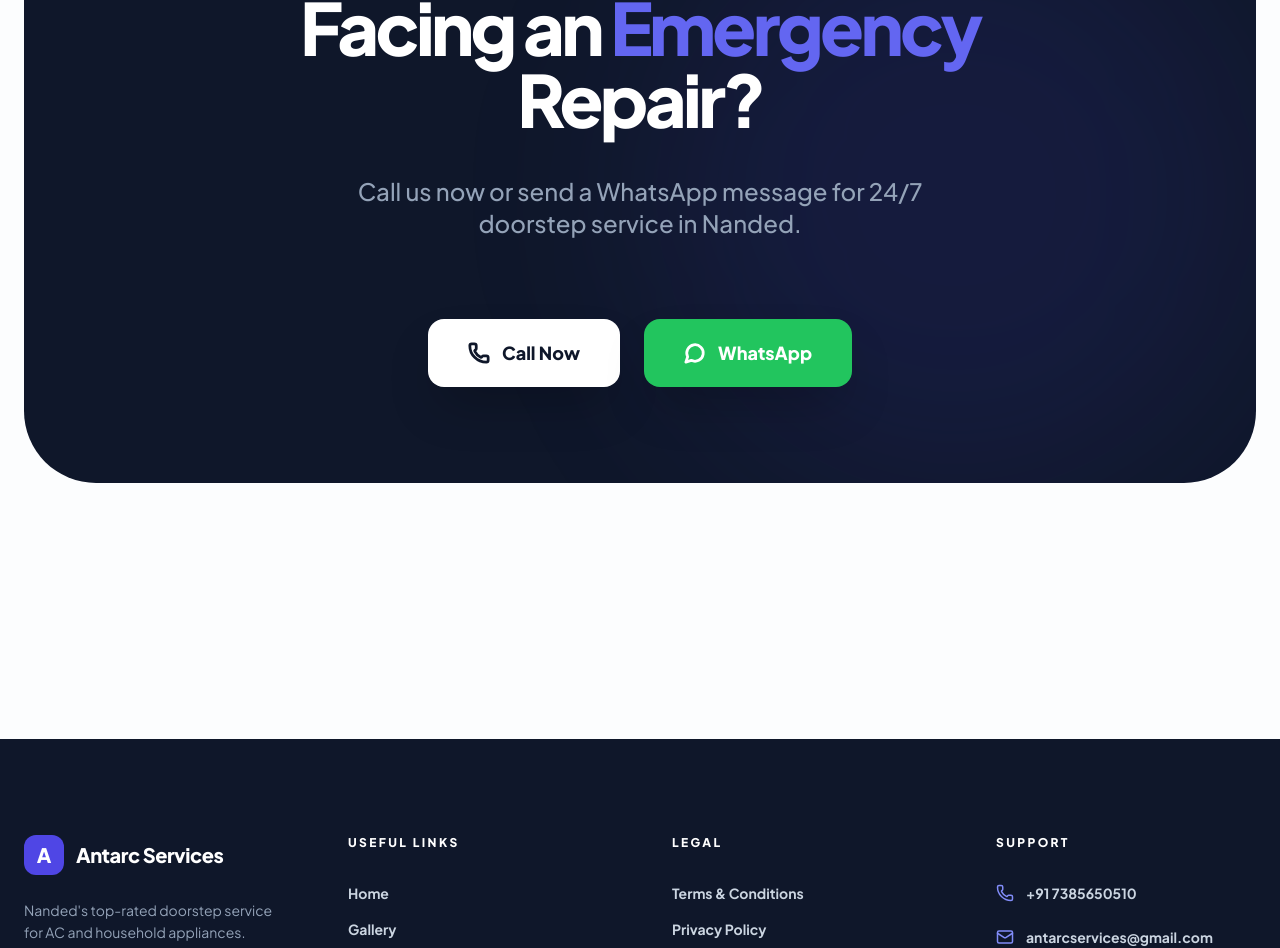
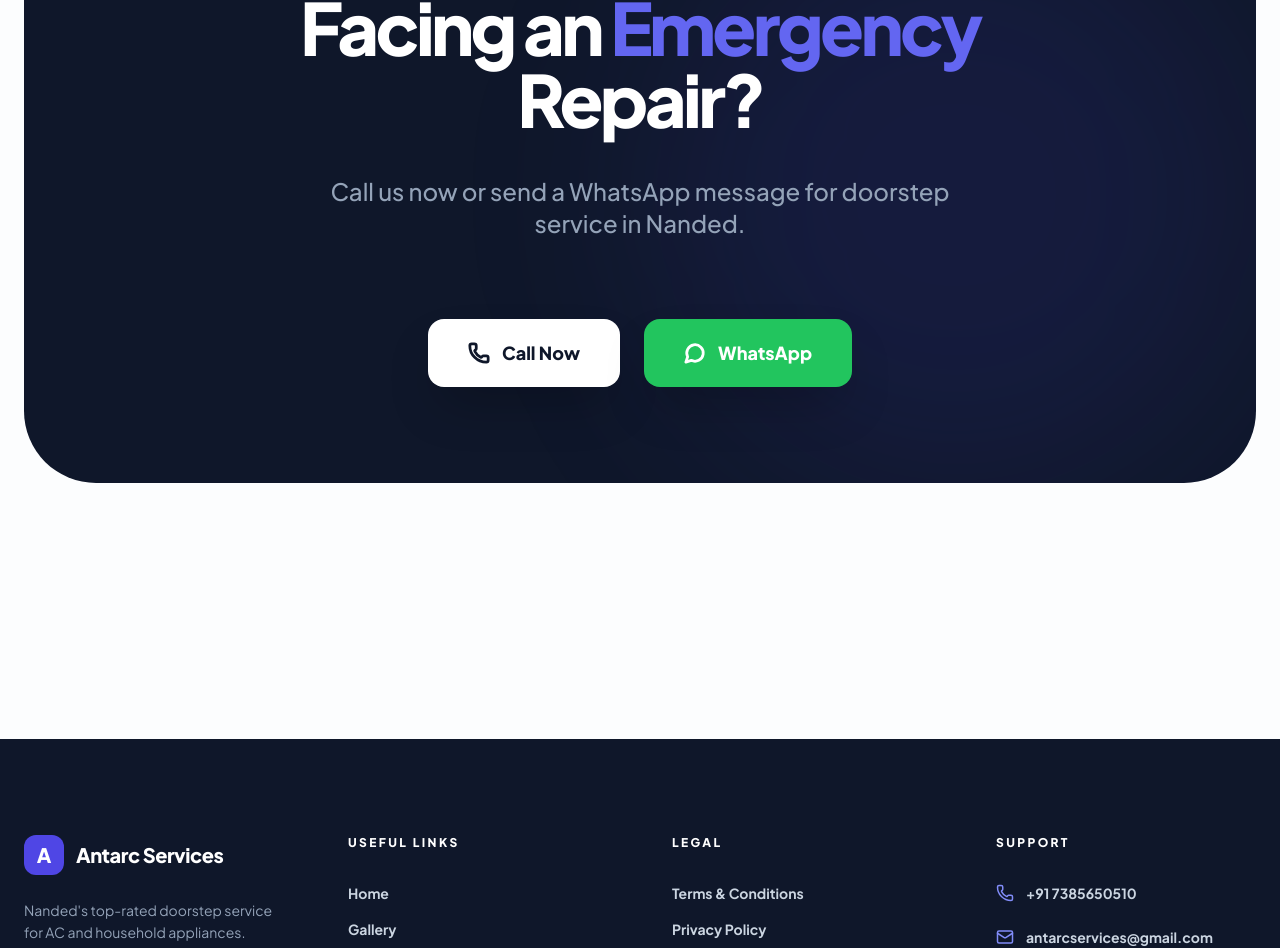
Before and after one commit to musashaikh6448/Anterc-frontend, a React (Vite) app: page /terms in a window 1280 px wide. Shown: the part 1787-2735 px from the top of the page. Built offline with nearby package versions, Linux system fonts and the light colour scheme; no server answers; the HTML template or start-up script is replaced by a standard one.

Commit message:
Update HomePage.tsx

```diff
--- a/src/pages/HomePage.tsx
+++ b/src/pages/HomePage.tsx
@@ -233,7 +233,7 @@ const HomePage: React.FC = () => {
               Facing an <span style={{ color: theme?.colors?.secondary || '#6366f1' }}>Emergency</span> Repair?
             </h2>
             <p className="text-slate-400 text-base sm:text-xl lg:text-2xl font-medium max-w-2xl mx-auto leading-relaxed">
-              Call us now or send a WhatsApp message for 24/7 doorstep service in Nanded.
+              Call us now or send a WhatsApp message for doorstep service in Nanded.
             </p>
             <div className="flex flex-col sm:flex-row gap-4 sm:gap-6 justify-center pt-6 sm:pt-10">
               <a
```
